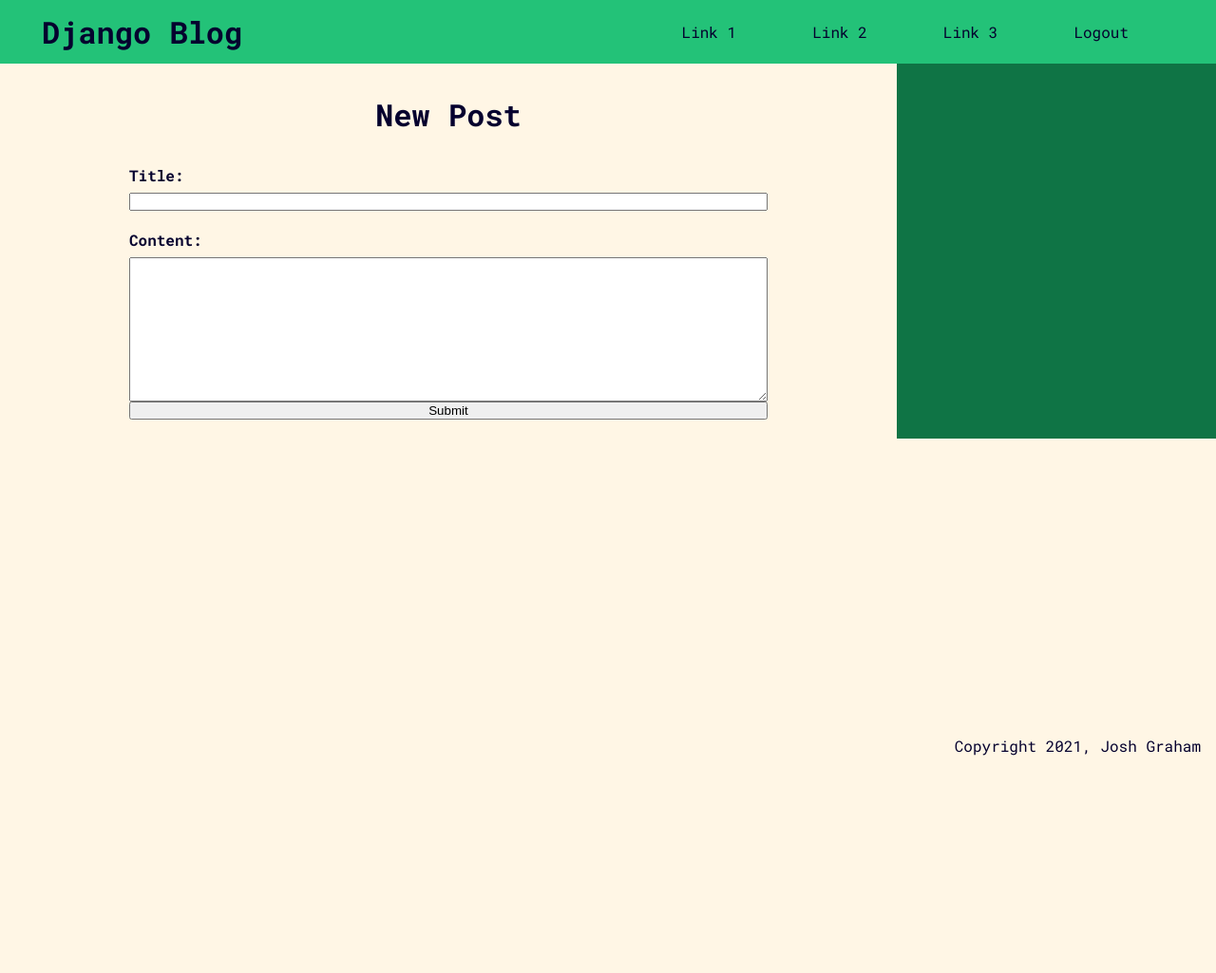
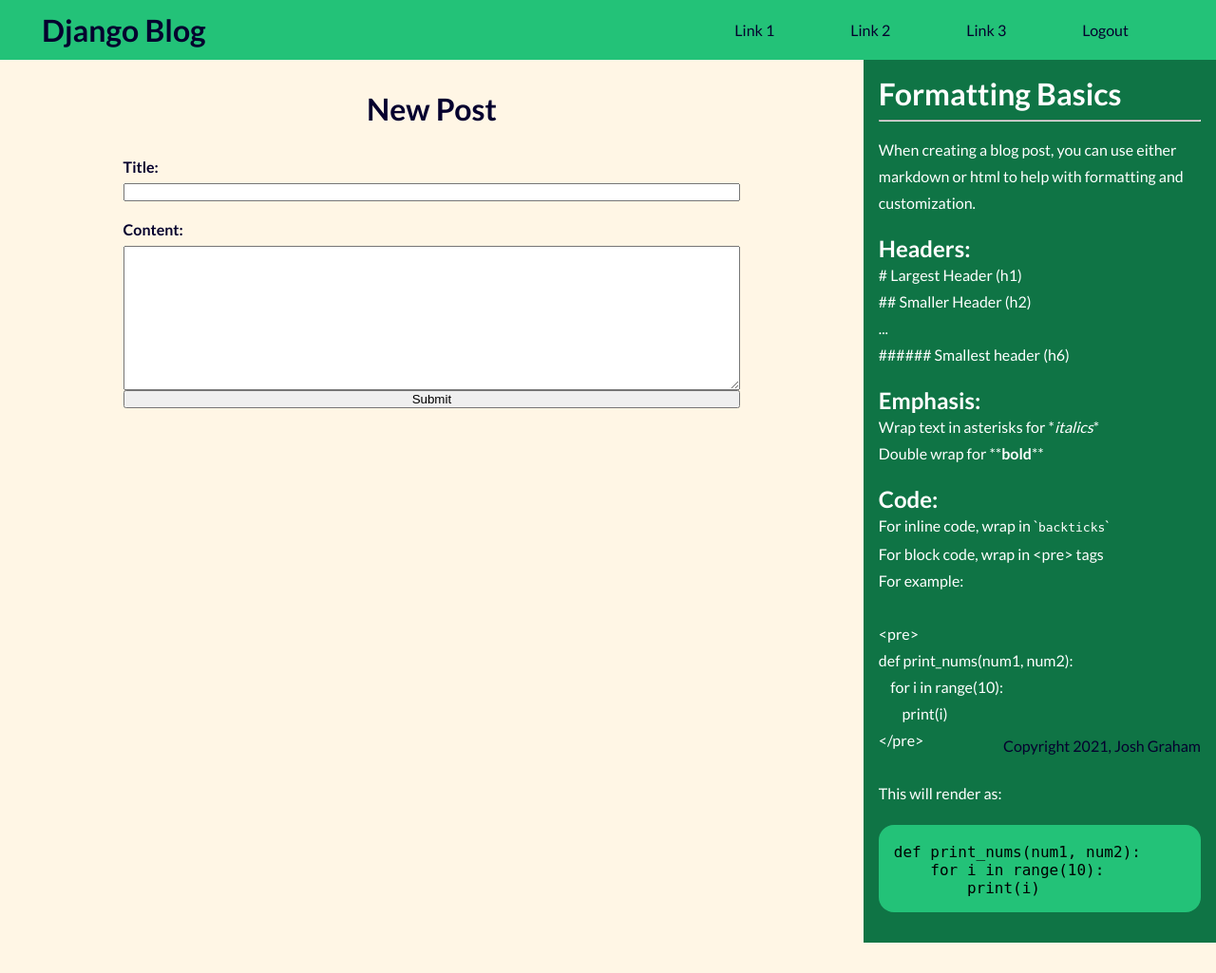
Before and after one commit to JoshGraham14/django-blog, a Django app: page /new-post/ in a window 1280 px wide. Shown: the whole page at 95% size. Before the commit the page ends 796 px from the top, so only its background shows below. Run offline with Django 3.2, Linux system fonts and the light colour scheme; the visitor is signed in with stand-in values (Sample User, id 1).

Commit message:
Implemented markdown/html in blog posts

```diff
--- a/blog/templates/base.html
+++ b/blog/templates/base.html
@@ -8,6 +8,7 @@
     <link rel="preconnect" href="https://fonts.googleapis.com">
     <link rel="preconnect" href="https://fonts.gstatic.com" crossorigin>
     <link href="https://fonts.googleapis.com/css2?family=Roboto+Mono:wght@100;300;400;700&display=swap" rel="stylesheet">
+    <link href="https://fonts.googleapis.com/css2?family=Lato:wght@300;400;700&display=swap" rel="stylesheet">
     <link rel="stylesheet" href="{% static 'css/blog.css' %}">
     <title>Django Blog</title>
 </head>
--- a/blog/templates/index.html
+++ b/blog/templates/index.html
@@ -1,4 +1,5 @@
 {% extends "base.html" %}
+{% load blog_extras %}
 {% block content %}
     <button><a class="new-post-btn" href="{% url 'new_post' %}">New Post</a></button>
     {% for post in post_list %}
@@ -7,7 +8,8 @@
             <h4>By: {{ post.author }}</h4>
             <h5>Last updated: {{ post.updated_on }}</h5>
             <hr>
-            <p class="card-text" >{{ post.content|slice:":200" }}</p>
+            <p class="card-text" >{{ post.content|slice:":200"|convert_markdown|safe|linebreaks }}</p>
+            <br>
             <button><a class="new-post-btn" href="{% url 'post_detail' post.slug %}">View Full Post</a></button>
         </div>
     {% endfor %}
--- a/blog/templates/newpost.html
+++ b/blog/templates/newpost.html
@@ -10,4 +10,44 @@
 {% endblock content %}
 
 {% block side-bar %}
+    <h1>Formatting Basics</h1>
+    <hr>
+    <p>
+        When creating a blog post, you can use either markdown or html to help
+        with formatting and customization.
+    </p>
+    <br>
+    <h2>Headers: </h2>
+    <p>
+        # Largest Header (h1) <br>
+        ## Smaller Header (h2) <br>
+        ... <br>
+        ###### Smallest header (h6) <br>
+    </p>
+    <br>
+    <h2>Emphasis: </h2>
+    <p>
+        Wrap text in asterisks for *<em>italics</em>*<br>
+        Double wrap for **<b>bold</b>**
+    </p>
+    <br>
+    <h2>Code: </h2>
+    <p>
+        For inline code, wrap in `<code>backticks</code>`<br>
+        For block code, wrap in &lt;pre&gt; tags<br>
+        For example:<br><br>
+        &lt;pre&gt;<br>
+        def print_nums(num1, num2):<br>
+        &nbsp;&nbsp;&nbsp;&nbsp;for i in range(10):<br>
+        &nbsp;&nbsp;&nbsp;&nbsp;&nbsp;&nbsp;&nbsp;&nbsp;print(i)<br>
+        &lt;/pre&gt;<br><br>
+        This will render as:
+    </p>
+    <br>
+<pre>
+
+def print_nums(num1, num2):
+    for i in range(10):
+        print(i)
+</pre>
 {% endblock side-bar %}
--- a/static/css/blog.css
+++ b/static/css/blog.css
@@ -12,14 +12,26 @@ p {
 	line-height: 1.75em;
 }
 
+pre {
+	font-size: 1rem;
+	background: rgb(35, 194, 120);
+	color: black;
+	padding-left: 1em;
+	padding-bottom: 1em;
+	border-radius: 1rem;
+	margin-bottom: 1em;
+}
+
 body {
 	background: rgb(255, 246, 229);
 	color: rgb(5, 0, 46);
-	font-family: 'Roboto Mono', monospace;
+	/* font-family: 'Roboto Mono', monospace; */
+	font-family: 'Lato', sans-serif;
 }
 
 .main-content {
 	display: flex;
+	margin-bottom: 2em;
 }
 
 .container {
@@ -35,7 +47,7 @@ body {
 	background: rgb(15, 116, 69);
 	color: white;
 	padding: 1em;
-	width: 35ch;
+	width: 40ch;
 }
 
 .page-header {
@@ -90,7 +102,7 @@ a {
 }
 
 .card {
-	width: 70ch;
+	width: 80ch;
 	background: rgb(162, 255, 211);
 	padding: 1em;
 	border-radius: 1rem;
```
Also changed, not shown: blog/templates/postdetail.html (+7 -1 lines), blog/templatetags/blog_extras.py (added, +20 -0 lines), blog/templatetags/__init__.py (added), 2 other files.
